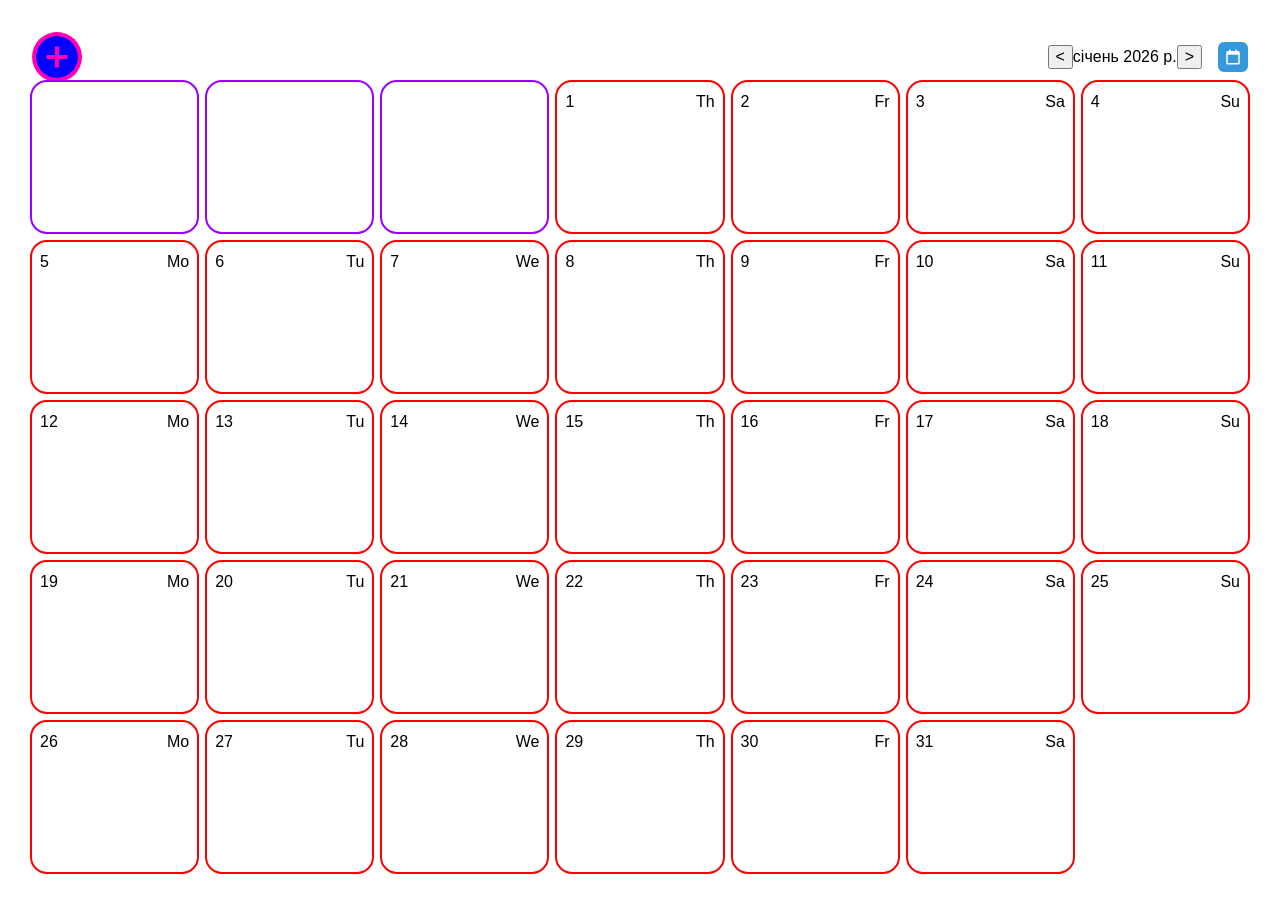
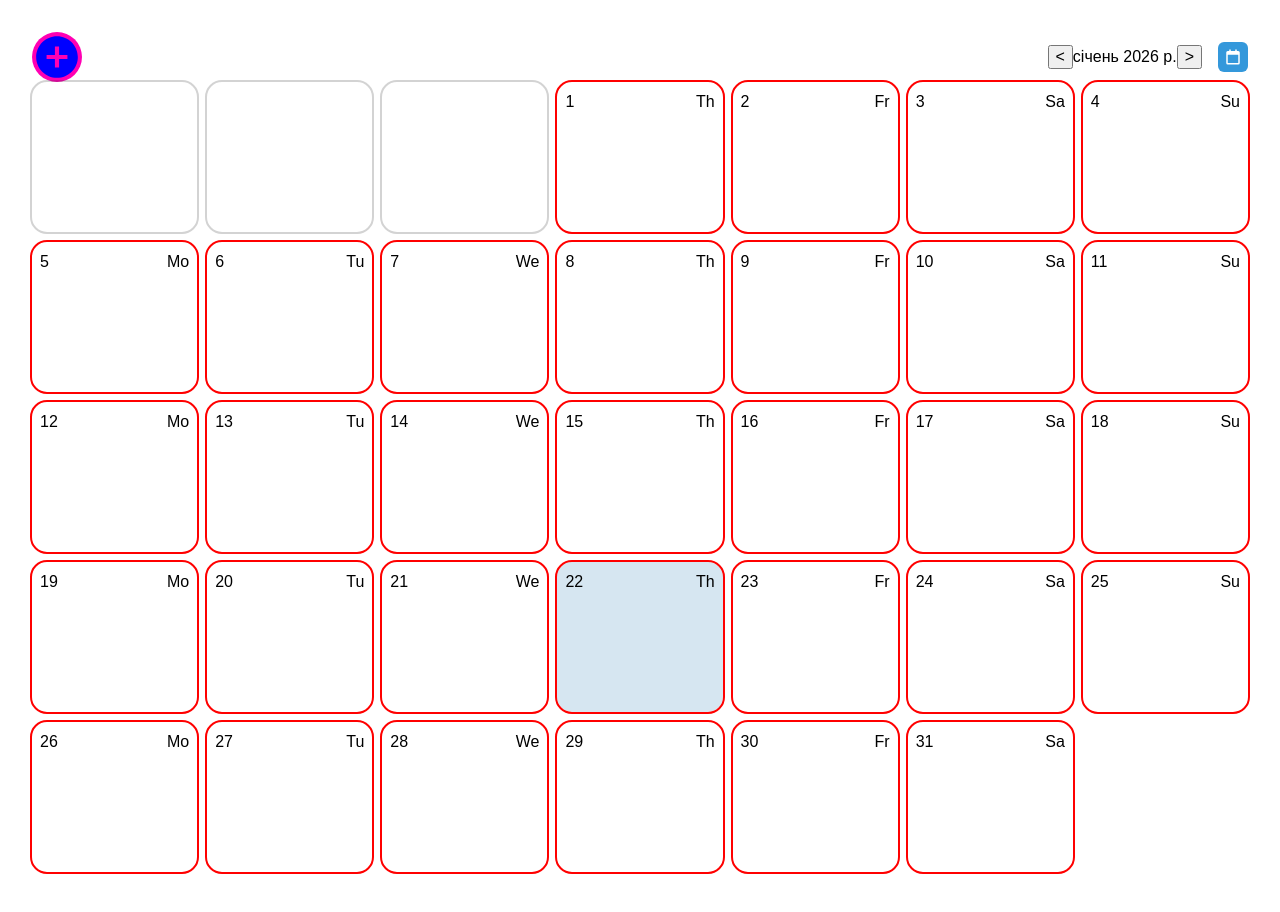
Before and after one commit to yurikorock/CalendarEvents, a React (Vite) app: page / in a window 1280 px wide. Shown: the top 912 px of the page. Built offline with nearby package versions, Linux system fonts and the light colour scheme.

Commit message:
style: markup today in calendar

```diff
--- a/src/components/CalendarGrid/CalendarGrid.jsx
+++ b/src/components/CalendarGrid/CalendarGrid.jsx
@@ -1,5 +1,6 @@
 import css from "./CalendarGrid.module.css";
 import DayCell from "../DayCell/DayCell.jsx";
+import { formatDateForInput } from "../../utils/formatDate.js";
 
 export default function CalendarGrid({
   currentDate,
@@ -34,6 +35,14 @@ export default function CalendarGrid({
 
         const dayTasks = tasks.filter((task) => task.date === fullDate);
 
+        // визначаємо сьогоднішній день
+        const today = new Date();
+        const todayToString = formatDateForInput(today).split("T")[0];
+        //
+        const isToday = fullDate === todayToString;
+        {/* console.log(fullDate);
+        console.log(todayToString); */}
+
         return (
           <DayCell
             key={day}
@@ -44,6 +53,7 @@ export default function CalendarGrid({
             tasks={dayTasks}
             setIsOpen={setIsOpen}
             setSelectedDate={setSelectedDate}
+            isToday={isToday}
           />
         );
       })}
--- a/src/components/CalendarGrid/CalendarGrid.module.css
+++ b/src/components/CalendarGrid/CalendarGrid.module.css
@@ -9,7 +9,7 @@
     display: flex;
     flex-direction: column;
     align-items: center;
-    outline: 2px solid rgb(153, 0, 255);
+    outline: 2px solid rgba(49, 49, 49, 0.212);
     padding: 8px;
     border-radius: 15px;
 }
--- a/src/components/DayCell/DayCell.jsx
+++ b/src/components/DayCell/DayCell.jsx
@@ -8,6 +8,7 @@ export default function DayCell({
   tasks,
   setIsOpen,
   setSelectedDate,
+  isToday,
 }) {
   const weekDays = ["Mo", "Tu", "We", "Th", "Fr", "Sa", "Su"];
 
@@ -19,7 +20,7 @@ export default function DayCell({
   };
 
   return (
-    <div className={css.container_daycell}>
+    <div className={`${css.container_daycell} ${isToday ? css.activeDay : ""}`}>
       <div className={css.date}>
         <p className={css.day}>{day}</p>
         <p className={css.weekdays} onClick={handleCLick}>
--- a/src/components/DayCell/DayCell.module.css
+++ b/src/components/DayCell/DayCell.module.css
@@ -5,6 +5,11 @@
     outline: 2px solid red;
     padding: 8px;
     border-radius: 15px;
+
+}
+
+.activeDay {
+    background-color: #d6e6f1;
 
 }
 
```
Also changed, not shown: src/App.jsx (+15 -0 lines).
